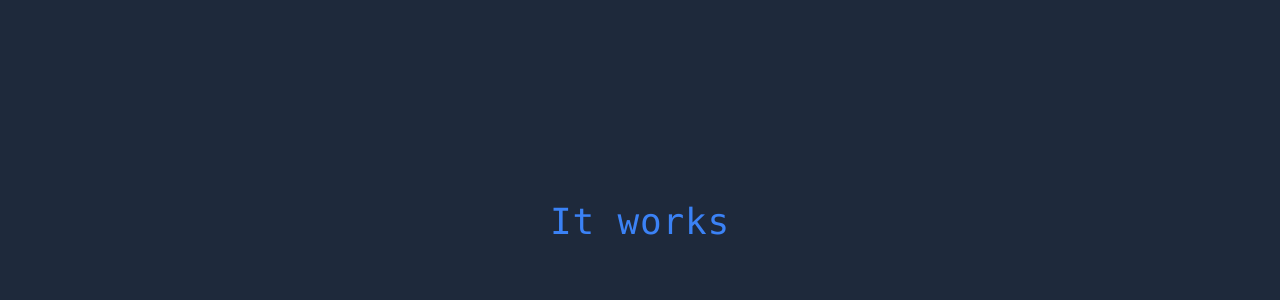
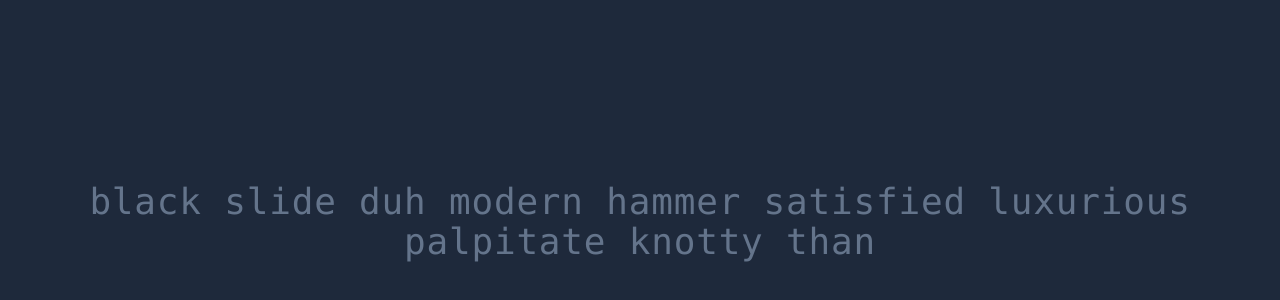
Before and after one commit to ihssmaheel-dev/thunder-type, a React (Vite) app: page / in a window 1280 px wide. Shown: the part 178-478 px from the top of the page. Built offline with nearby package versions, Linux system fonts and the light colour scheme.

Commit message:
Feat: Implemented the faker and chnaged the normal function into arrow function (ES6)

```diff
--- a/src/App.tsx
+++ b/src/App.tsx
@@ -1,8 +1,9 @@
-import { useState } from 'react';
+import { faker } from "@faker-js/faker"
 
-function App() {
+const words = faker.word.words(10);
 
-  return <div className='text-4xl text-center text-blue-500'>It works</div>
+const App = () => {
+  return <div className='text-4xl text-center text-slate-500'>{words}</div>
 }
 
 export default App
```
